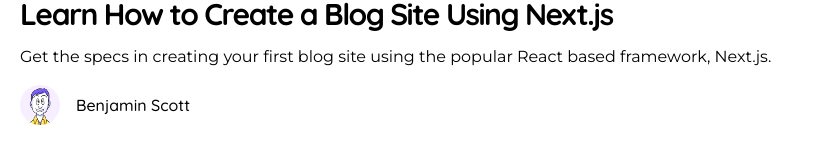
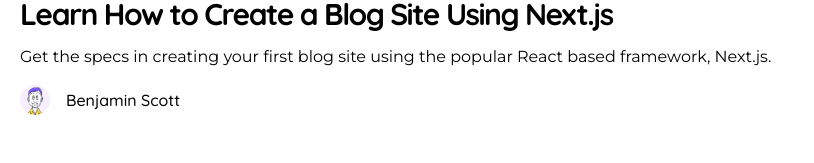
Before and after one commit to benzend/official-portfolio, a Next.js app: page /blog in a window 1280 px wide. Shown: the part 177-340 px from the top of the page, without its empty margins (0-814 px from the left). Built offline with nearby package versions, Linux system fonts and the light colour scheme.

Commit message:
style: avatar smaller on /blog page

```diff
--- a/pages/blog.tsx
+++ b/pages/blog.tsx
@@ -28,7 +28,7 @@
             name={post.author.name}
             picture={post.author.picture}
             customStyles={{
-              picture: { marginRight: '1rem', width: 40, height: 40 },
+              picture: { marginRight: '1rem', width: 30, height: 30 },
               name: {
                 fontWeight: '500',
                 fontSize: '1rem',
```
